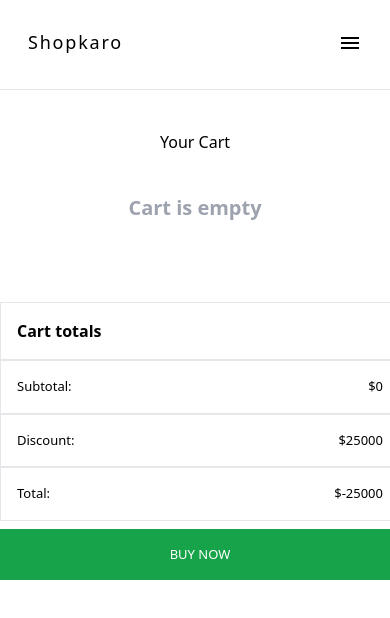
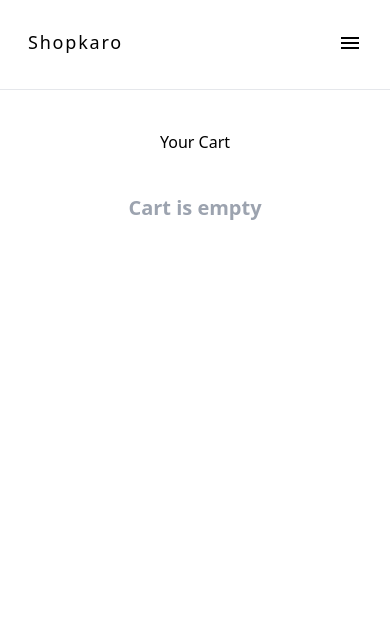
Before and after one commit to AmritHimanshu/Profile.fyi-Assignment, a Next.js app in the folder client/: page /cart in a window 390 px wide. Shown: the top 618 px of the page. Built offline with nearby package versions, Linux system fonts and the light colour scheme.

Commit message:
making cart page responsive

```diff
--- a/client/src/pages/cart.js
+++ b/client/src/pages/cart.js
@@ -8,8 +8,9 @@ import CancelIcon from "@mui/icons-material/Cancel";
 
 function Cart() {
   const [cartItems, setCartItems] = useState([]);
-  const [subTotal,setSubTotal] = useState(0);
-  const [discount,setDiscount] = useState(25000);
+  const [subTotal, setSubTotal] = useState(0);
+  const [discount, setDiscount] = useState(18000);
+  const [checkOutFlag, setCheckOutFlag] = useState(false);
   const dispatch = useDispatch();
 
   useEffect(() => {
@@ -20,10 +21,11 @@ function Cart() {
     dispatch(setCount(itemsObj.length));
 
     let totalPrice = 0;
-    cartItems.map((cartItem)=>totalPrice  += (cartItem.quantity*cartItem.price));
+    cartItems.map(
+      (cartItem) => (totalPrice += cartItem.quantity * cartItem.price)
+    );
     setSubTotal(totalPrice);
-
-  }, [cartItems,dispatch]);
+  }, [cartItems, dispatch]);
 
   useEffect(() => {
     let itemsObj = [];
@@ -45,7 +47,7 @@ function Cart() {
 
   const handleQuantity = (e, id) => {
     let value = e.target.value;
-    if(e.target.value == '') value = 0;
+    if (e.target.value == "") value = 0;
     let itemsObj = [];
     const items = localStorage.getItem("items");
     if (items == null) itemsObj = [];
@@ -66,16 +68,31 @@ function Cart() {
     }
   };
 
+  const handleBuyNow = () => {
+    setCheckOutFlag(true);
+    setTimeout(() => {
+      setCheckOutFlag(false);
+    }, 3000);
+  };
+
   return (
     <div className="relative">
       <Head>
         <title>Shop karo</title>
       </Head>
-      <div className="h-[90px] border-b"><Header /></div>
+      <div className="h-[90px] border-b">
+        <Header />
+      </div>
       <div>
+        {checkOutFlag && (
+          <div className="p-3 bg-green-200 sticky top-0 w-full z-[999] shadow-xl">
+            Successfully cart added
+          </div>
+        )}
         <div className="text-center font-medium p-10">Your Cart</div>
         <div className="mb-10">
-          {cartItems.length > 0 ? <table className="hidden lg:block w-max m-auto divide-y divide-gray-200 mb-10">
+          {cartItems.length > 0 ? (
+            <table className="hidden lg:block w-max m-auto divide-y divide-gray-200 mb-10">
               <thead className="bg-gray-100 bg-opacity-80">
                 <tr>
                   <th className="px-6 py-3 text-left text-xs font-medium text-gray-500 uppercase tracking-wider"></th>
@@ -128,7 +145,12 @@ function Cart() {
                   </tr>
                 ))}
               </tbody>
-          </table> : <div className="text-xl font-bold text-gray-400 text-center mb-10">Cart is empty</div>}
+            </table>
+          ) : (
+            <div className="text-xl font-bold text-gray-400 text-center mb-10">
+              Cart is empty
+            </div>
+          )}
 
           <div className="space-y-5 pb-10 lg:hidden">
             {cartItems?.map((cartItem) => (
@@ -180,6 +202,7 @@ function Cart() {
             ))}
           </div>
 
+          {cartItems.length > 0 && (
             <div className="w-[400px] sm:w-[600px] md:w-[750px] lg:w-[930px] m-auto">
               <div className="border p-4 font-semibold">Cart totals</div>
               <div className="border flex items-center justify-between p-4 text-[13px] md:text-[15px]">
@@ -192,10 +215,17 @@ function Cart() {
               </div>
               <div className="border flex items-center justify-between p-4 text-[13px] md:text-[15px]">
                 <div className="font-medium">Total:</div>
-              <div>${subTotal-discount}</div>
+                <div>${subTotal - discount}</div>
               </div>
-            <button className="p-4 my-2 w-full bg-green-600 text-white font-medium text-[13px] md:text-[15px]">BUY NOW</button>
+
+              <button
+                className="p-4 my-2 w-full bg-green-600 text-white font-medium text-[13px] md:text-[15px]"
+                onClick={handleBuyNow}
+              >
+                BUY NOW
+              </button>
             </div>
+          )}
         </div>
       </div>
     </div>
```
Lines whose indentation alone changed are shown as unchanged.
